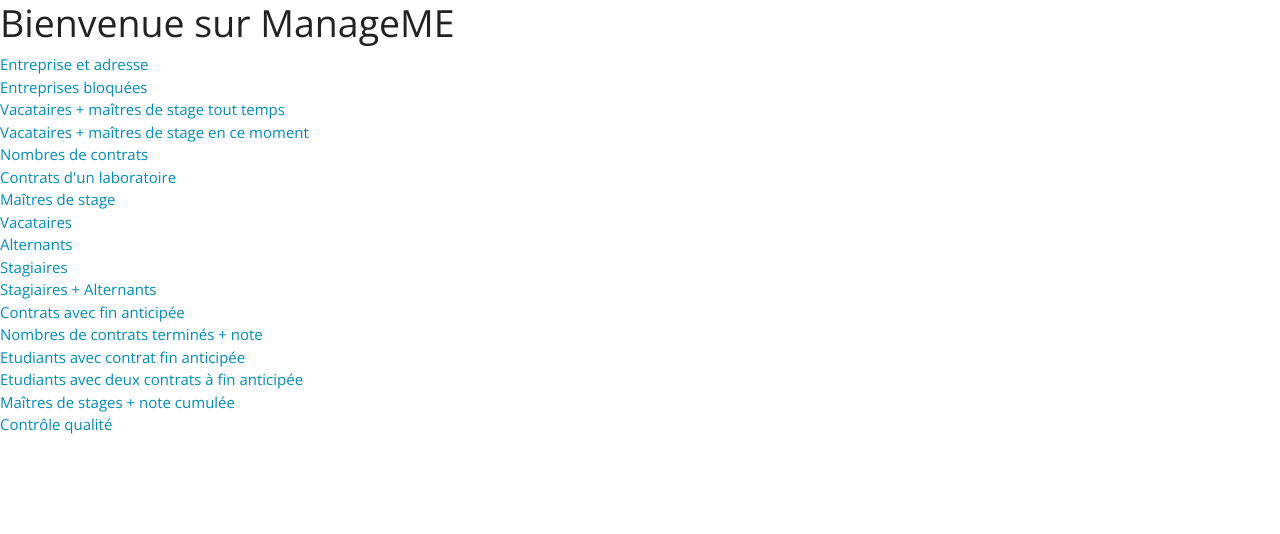
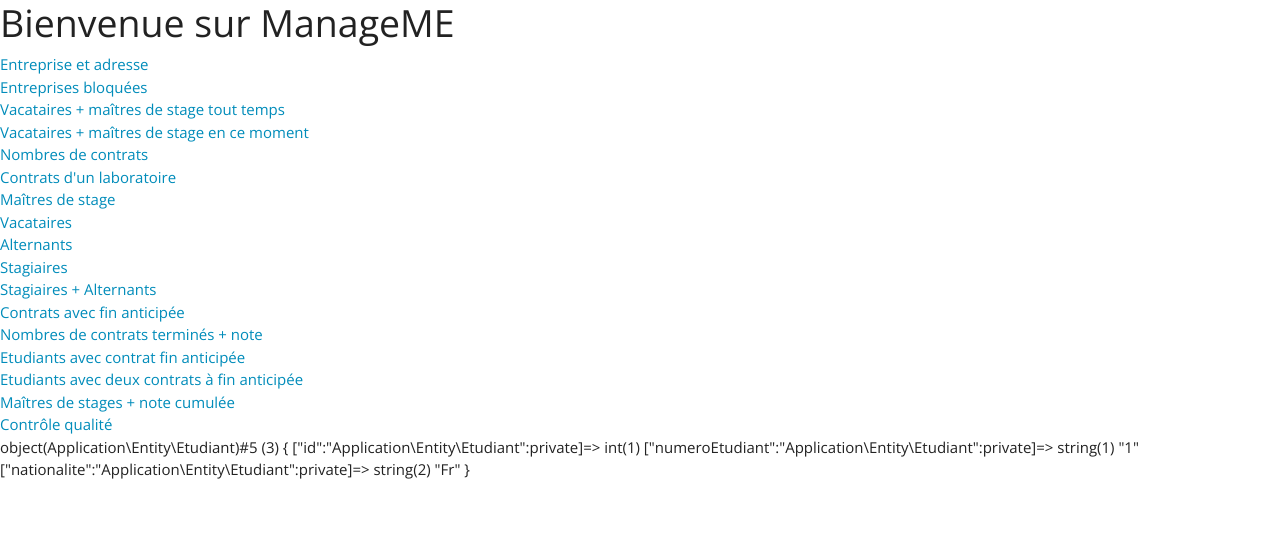
Before and after one commit to ManonC2/ProjetWeb, a PHP site: page / in a window 1280 px wide. Shown: the top 534 px of the page. Run offline with PHP 8.4, Linux system fonts and the light colour scheme.

Commit message:
Correction problème require Etudiant

```diff
--- a/index.php
+++ b/index.php
@@ -1,7 +1,6 @@
 <?php
-
 require_once('src/Controller/BaseController.php');
 
-use Application\Controller\BaseController\BaseController;
+use Application\Controller\BaseController;
 
 (new BaseController)->base();
--- a/src/Controller/BaseController.php
+++ b/src/Controller/BaseController.php
@@ -1,9 +1,20 @@
 <?php
 
-namespace Application\Controller\BaseController;
+namespace Application\Controller;
+
+require_once('lib/DBconnexion.php');
+require_once('src/Repository/EtudiantRepository.php');
+
+use Application\Lib\Database\DBConnexion;
+use Application\Repository\EtudiantRepository;
 
 class BaseController {
     function base() {
+        $etudiantRepo = new EtudiantRepository();
+        $etudiantRepo->connexion = new DBConnexion();
+        // $etudiants = $etudiantRepo->getAllEtudiants();
+        $etudiant = $etudiantRepo->getEtudiant1();
+
         require('./src/templates/homepage.php');
     }
 }
--- a/src/Entity/Etudiant.php
+++ b/src/Entity/Etudiant.php
@@ -16,7 +16,14 @@
     public function getId():?int {
         return $this->id;
     }
-
+    /**
+     * @param int $id
+     * @return self
+     */
+    public function setId(int $id){
+        $this->id = $id;
+        return $this;
+    }
     /**
      * @return string
      */
--- /dev/null
+++ b/src/Repository/EtudiantRepository.php
@@ -0,0 +1,52 @@
+<?php
+namespace Application\Repository;
+
+use Application\Entity\Etudiant;
+
+require_once('lib/DBconnexion.php');
+require_once('src/Entity/Etudiant.php');
+
+use Application\Lib\Database\DBConnexion;
+
+class EtudiantRepository {
+
+    #region attributs
+    public DBConnexion $connexion;
+    #endregion
+
+    /**
+     * @return array
+     */
+    function getAllEtudiants(){
+        $statement = $this->connexion->dbConnect()->query(
+            "SELECT * FROM Etudiant"
+        );
+        $etudiants=[];
+
+        while(($row = $statement->fetch())){
+            $etudiant = new Etudiant();
+            $etudiant->setNationalite($row['nationalite']);
+            $etudiant->setNumeroEtudiant($row['numeroEtudiant']);
+            $etudiant->setId($row['id']);
+
+            $etudiants[] = $etudiant;
+        }
+        return $etudiants;
+    }
+
+    /**
+     * @return Etudiant
+     */
+    function getEtudiant1(){
+        // $statement = $this->connexion->dbConnect()->prepare("SELECT * FROM Etudiant WHERE id = ?");
+        // $statement->execute([1]);
+        // $row = $statement->fetch();
+
+        $etudiant = new Etudiant();
+        $etudiant->setId(1);
+        $etudiant->setNationalite("Fr");
+        $etudiant->setNumeroEtudiant("1");
+
+        return $etudiant;
+    }
+}
--- a/src/templates/base.php
+++ b/src/templates/base.php
@@ -3,8 +3,8 @@
    <head>
       <meta charset="utf-8" />
       <title>ManageME</title>
-      <link href="styles/style.css" rel="stylesheet" />
-        <link rel="stylesheet" href="https://bootswatch.com/4/yeti/bootstrap.min.css">
+      <link href="./styles/style.css" rel="stylesheet" />
+      <link rel="stylesheet" href="https://bootswatch.com/4/yeti/bootstrap.min.css">
    </head>
 
    <body>
--- a/src/templates/homepage.php
+++ b/src/templates/homepage.php
@@ -18,7 +18,8 @@
 <a href="#">Maîtres de stages + note cumulée<br></a>
 <a href="#">Contrôle qualité<br></a>
 
-<?php $content = ob_get_clean(); ?>
+<?php
+var_dump($etudiant);
+$content = ob_get_clean();
 
-
-<?php require('base.php');?>
+require('base.php');?>
```
Also changed, not shown: src/Repository/StudentRepository.php (deleted, +0 -10 lines).
